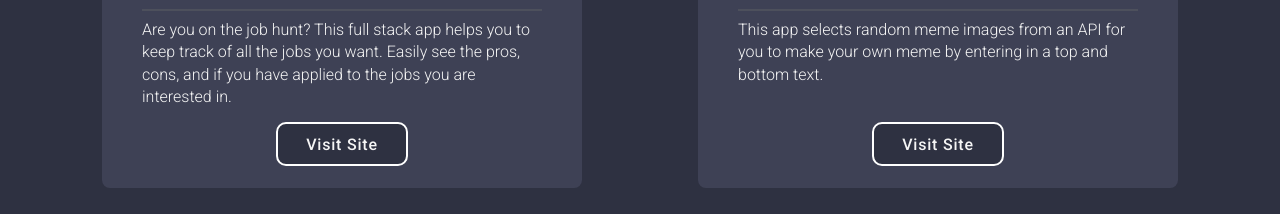
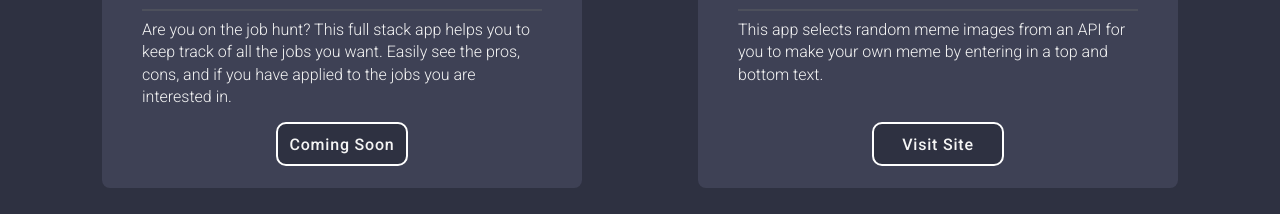
Before and after one commit to brobb27/portfolio, a React (Create React App) app: page / in a window 1280 px wide. Shown: the part 2628-2842 px from the top of the page. Built offline with nearby package versions, Linux system fonts and the light colour scheme; a web font is replaced by a local one.

Commit message:
final touches on button wording

```diff
--- a/src/components/ProjComponent.js
+++ b/src/components/ProjComponent.js
@@ -9,7 +9,7 @@ function ProjComponent({proj}) {
                 <p>{proj.description}</p>
             </div>
             <div id='buttonDiv'>
-                <a href={proj.link}>Visit Site</a>
+                <a href={proj.link} rel="noopener noreferrer" target='_blank'>{proj.title !== 'Job Tracker' ? 'Visit Site' : 'Coming Soon'}</a>
             </div>
         </div>
     )
```
